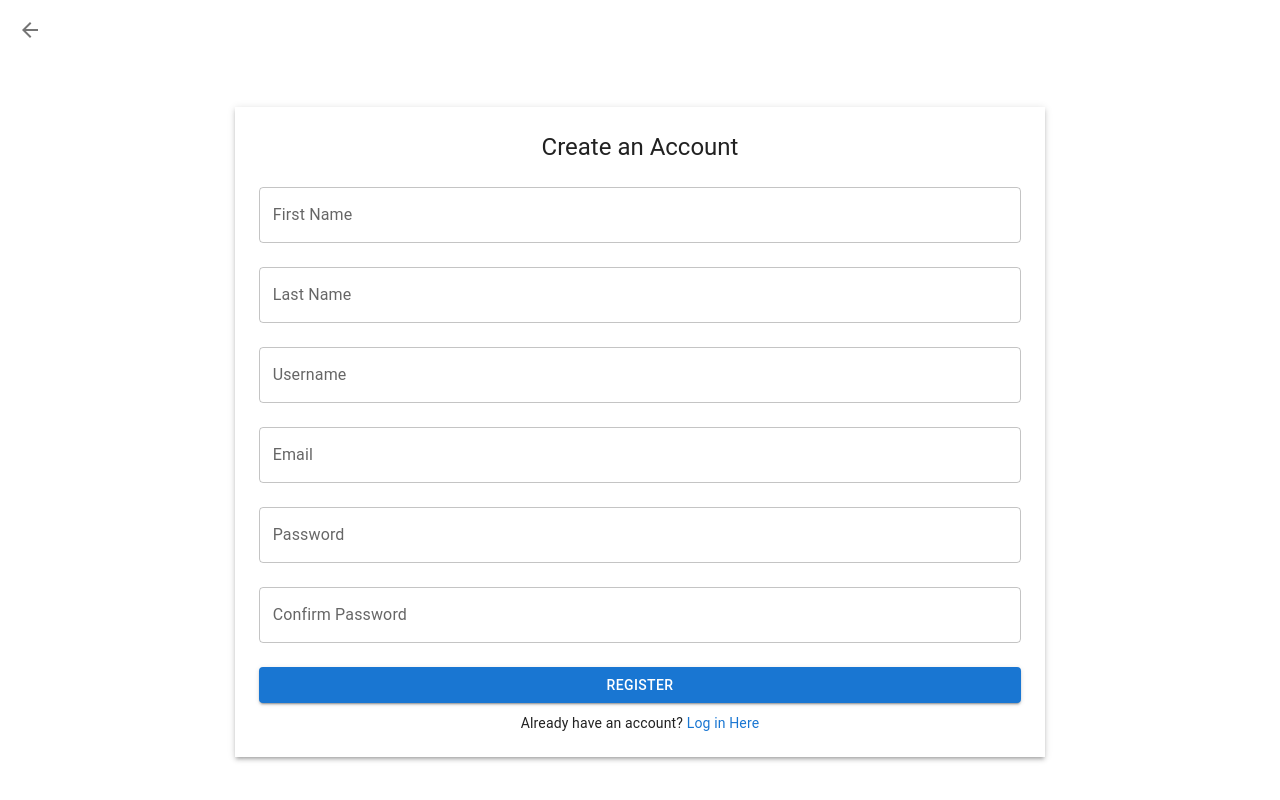
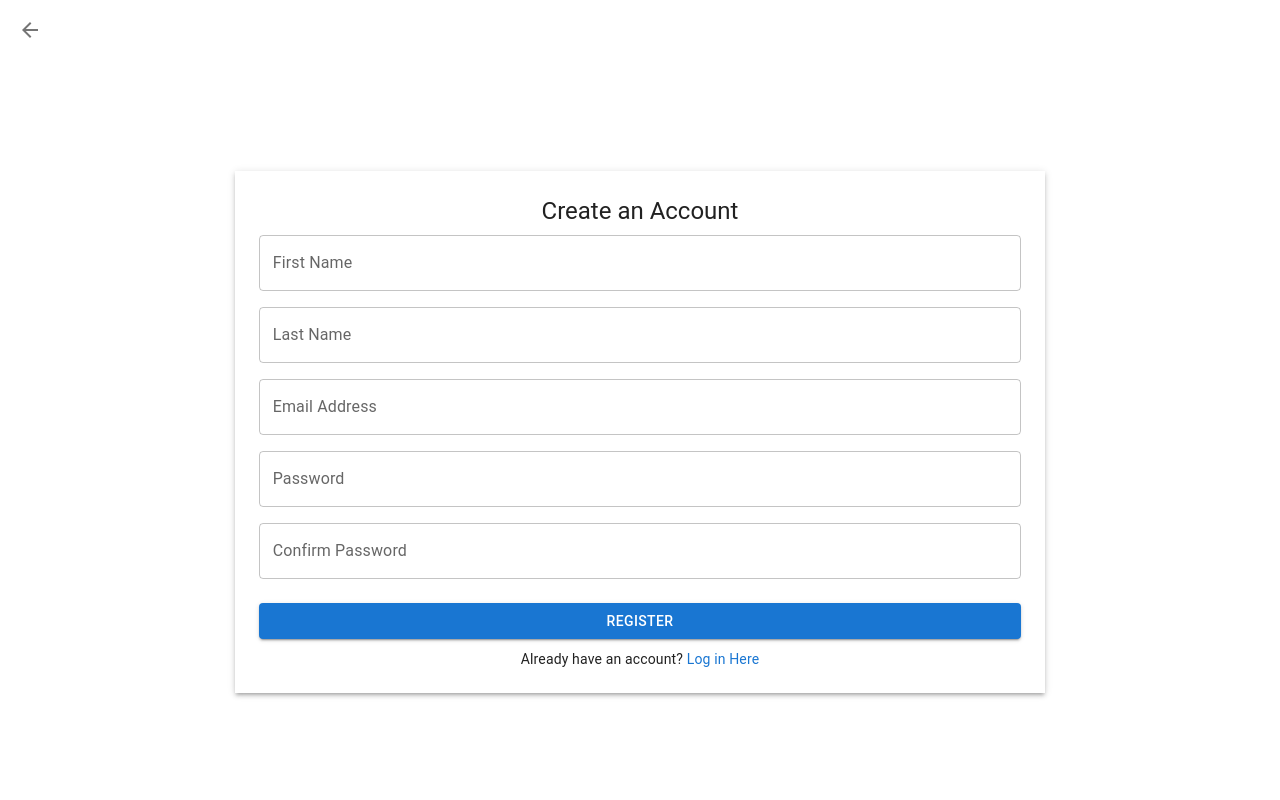
Before and after one commit to bethanyann/dsd-cohort-2024, a React (Vite) app in the folder Frontend_Application/: page /register in a window 1280 px wide. Shown: the top 800 px of the page. Built offline with nearby package versions, Linux system fonts and the light colour scheme.

Commit message:
finalized the registration

```diff
--- a/Frontend_Application/package.json
+++ b/Frontend_Application/package.json
@@ -14,10 +14,12 @@
     "@emotion/styled": "^11.11.5",
     "@mui/icons-material": "^5.15.15",
     "@mui/material": "^5.15.15",
+    "@mui/styled-engine-sc": "^6.0.0-alpha.18",
     "axios": "^1.6.8",
     "react": "^18.2.0",
     "react-dom": "^18.2.0",
-    "react-router-dom": "^6.22.3"
+    "react-router-dom": "^6.22.3",
+    "styled-components": "^6.1.8"
   },
   "devDependencies": {
     "@babel/preset-env": "^7.24.3",
--- a/Frontend_Application/src/routes/register/register.component.jsx
+++ b/Frontend_Application/src/routes/register/register.component.jsx
@@ -11,74 +11,115 @@ import axios from 'axios';
 import { Link as RouterLink } from 'react-router-dom';
 import ArrowBackIcon from '@mui/icons-material/ArrowBack';
 import IconButton from "@mui/material/IconButton";
+import Snackbar from "@mui/material/Snackbar";
+import Alert from '@mui/material/Alert';
 
 
 const Register = () => {
   const [formData, setFormData] = useState({
     firstName: '',
     lastName: '',
-    username: '',
-    email: '',
-    password: '',
-    confirmPassword: '',
-  });
-  const [errors, setErrors] = useState({
-    username: '',
     email: '',
     password: '',
     confirmPassword: '',
   });
 
-  const handleChange = (e) => {
-    setFormData({ ...formData, [e.target.name]: e.target.value });
-    setErrors({ ...errors, [e.target.name]: '' }); // Clear error when input changes
+  const [errors, setErrors] = useState({
+    firstName: '',
+    lastName: '',
+    email: '',
+    password: '',
+    confirmPassword: '',
+  });
+
+  const [snackbarOpen, setSnackbarOpen] = useState(false);
+  const [snackbarMessage, setSnackbarMessage] = useState('');
+  const [errorSnackbarOpen, setErrorSnackbarOpen] = useState(false);
+  const [errorSnackbarMessage, setErrorSnackbarMessage] = useState('');
+
+  const validateEmail = (email) => {
+    // Regular expression for email validation
+    const re = /^[^\s@]+@[^\s@]+\.[^\s@]+$/;
+    return re.test(String(email).toLowerCase());
   };
 
-  const handleRegistration = async (e) => {
+  const validatePassword = (password) => {
+    // Password should be at least 9 characters and include at least one number and one special character
+    const re = /^(?=.*[0-9])(?=.*[!@#$%^&*])[a-zA-Z0-9!@#$%^&*]{9,}$/;
+    return re.test(password);
+  };
+
+  const handleRegistration = (e) => {
     e.preventDefault();
+    let newErrors = {};
 
-    const newErrors = {};
-
-    // Validation
-    if (formData.username.length < 5) {
-      newErrors.username = 'Username must be at least 5 characters long';
+    // Check for blank fields
+    for (const key in formData) {
+      if (formData[key] === '') {
+        newErrors[key] = 'This field is required';
+      }
     }
 
-    if (formData.email.trim().length === 0 || !formData.email.includes('@') || !formData.email.endsWith('.com')) {
+    // Validate email
+    if (!validateEmail(formData.email)) {
       newErrors.email = 'Invalid email address';
     }
 
-    if (formData.password.length < 9) {
-      newErrors.password = 'Password must be at least 9 characters long';
+    // Validate password
+    if (!validatePassword(formData.password)) {
+      newErrors.password = 'Password must be at least 9 characters long and contain at least one number and one special character';
     }
 
-    if (!/\d/.test(formData.password)) {
-      newErrors.password = 'Password must contain at least one number';
-    }
-
-    if (!/[a-zA-Z]/.test(formData.password)) {
-      newErrors.password = 'Password must contain at least one letter';
-    }
-
+    // Check if passwords match
     if (formData.password !== formData.confirmPassword) {
       newErrors.confirmPassword = 'Passwords do not match';
     }
 
-    // Update errors state
-    setErrors(newErrors);
+    if (Object.keys(newErrors).length > 0) {
+      setErrors(newErrors);
+      setErrorSnackbarMessage('Please fix the errors in the form');
+      setErrorSnackbarOpen(true);
+    } else {
+      // Send data to backend
+      console.log('Form submitted:', formData);
+      // Reset form and errors
+      setFormData({
+        firstName: '',
+        lastName: '',
+        email: '',
+        password: '',
+        confirmPassword: '',
+      });
+      setErrors({
+        firstName: '',
+        lastName: '',
+        email: '',
+        password: '',
+        confirmPassword: '',
+      });
+      setSnackbarMessage('Registration successful!');
+      setSnackbarOpen(true);
+    }
+  };
 
-    // Submit registration data if there are no validation errors
-    if (Object.keys(newErrors).length === 0) {
-      try {
-        //TODO: change to the proper registration route
-        const response = await axios.post('http://localhost:3001/register', formData);
-        // handle successful response from backend
-        console.log(response.data);
-      } catch (error) {
-        // handle error response from backend
-        console.error('Error:', error);
-      }
+  const handleChange = (e) => {
+    const { name, value } = e.target;
+    setFormData({
+      ...formData,
+      [name]: value,
+    });
+    setErrors({
+      ...errors,
+      [name]: '',
+    });
+  };
+
+  const handleCloseSnackbar = (event, reason) => {
+    if (reason === 'clickaway') {
+      return;
     }
+    setSnackbarOpen(false);
+    setErrorSnackbarOpen(false);
   };
 
   return (
@@ -98,57 +139,46 @@ const Register = () => {
             <Typography variant='h5' align='center' gutterBottom>
               Create an Account
             </Typography>
-            <form onSubmit={handleRegistration}>
+            <form onSubmit={handleRegistration} >
               <TextField
                 fullWidth
-                label='First Name'
-                name='firstName'
+                label="First Name"
+                name="firstName"
                 value={formData.firstName}
                 onChange={handleChange}
-                variant='outlined'
-                margin='normal'
+                error={!!errors.firstName}
+                helperText={errors.firstName}
+                style={{ marginBottom: '16px' }}
               />
               <TextField
                 fullWidth
-                label='Last Name'
-                name='lastName'
+                label="Last Name"
+                name="lastName"
                 value={formData.lastName}
                 onChange={handleChange}
-                variant='outlined'
-                margin='normal'
+                error={!!errors.lastName}
+                helperText={errors.lastName}
+                style={{ marginBottom: '16px' }}
               />
               <TextField
                 fullWidth
-                label='Username'
-                name='username'
-                value={formData.username}
+                label="Email Address"
+                name="email"
+                type="email"
+                value={formData.email}
                 onChange={handleChange}
-                variant='outlined'
-                margin='normal'
-                error={errors.username !== ''}
-                helperText={errors.username}
+                error={!!errors.email}
+                helperText={errors.email}
+                style={{ marginBottom: '16px' }}
               />
               <TextField
                 fullWidth
-                label='Email'
-                name='email'
-                value={formData.email}
-                onChange={handleChange}
-                variant='outlined'
-                margin='normal'
-                error={errors.email !== ''}
-                helperText={errors.email}
-              />
-              <TextField
-                fullWidth
-                label='Password'
-                type='password'
-                name='password'
+                label="Password"
+                name="password"
+                type="password"
                 value={formData.password}
                 onChange={handleChange}
-                variant='outlined'
-                margin='normal'
-                error={errors.password !== ''}
+                error={!!errors.password}
                 helperText={errors.password}
               />
               <TextField
@@ -163,10 +193,30 @@ const Register = () => {
                 error={errors.confirmPassword !== ''}
                 helperText={errors.confirmPassword}
               />
-              <Button type="submit" variant="contained" color="primary" style={{ marginTop: '16px' }} fullWidth>
+              <Button type='submit' variant='contained' color='primary' fullWidth style={{ marginTop: '16px' }} >
                 Register
               </Button>
             </form>
+            <Snackbar
+              anchorOrigin={{
+                vertical: 'top',
+                horizontal: 'center'
+              }}
+              open={snackbarOpen}
+              autoHideDuration={6000}
+              onClose={handleCloseSnackbar}
+              message={snackbarMessage}
+            />
+            <Snackbar
+              anchorOrigin={{
+                vertical: 'top',
+                horizontal: 'center'
+              }}
+              open={errorSnackbarOpen}
+              autoHideDuration={6000}
+              onClose={handleCloseSnackbar}
+              message={errorSnackbarMessage}
+            />
             <Typography variant='body2' align='center' style={{ marginTop: 10 }}>
               Already have an account?{' '}
               <Link href='/login' underline='hover'>
```
Also changed, not shown: 1 other file (tests, documents, lock files or other folders).
